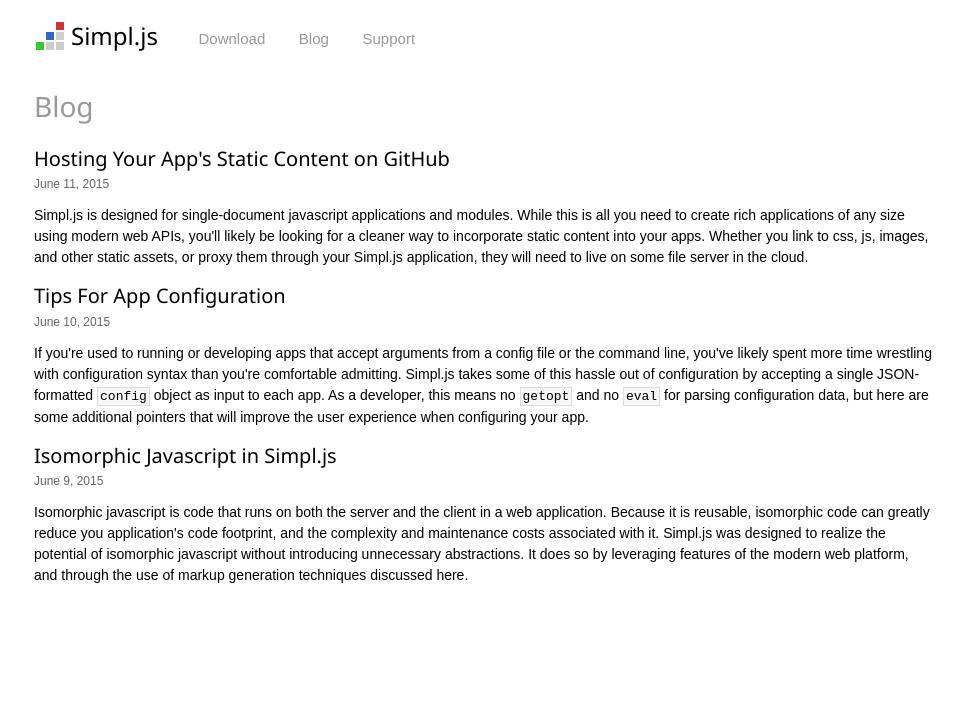
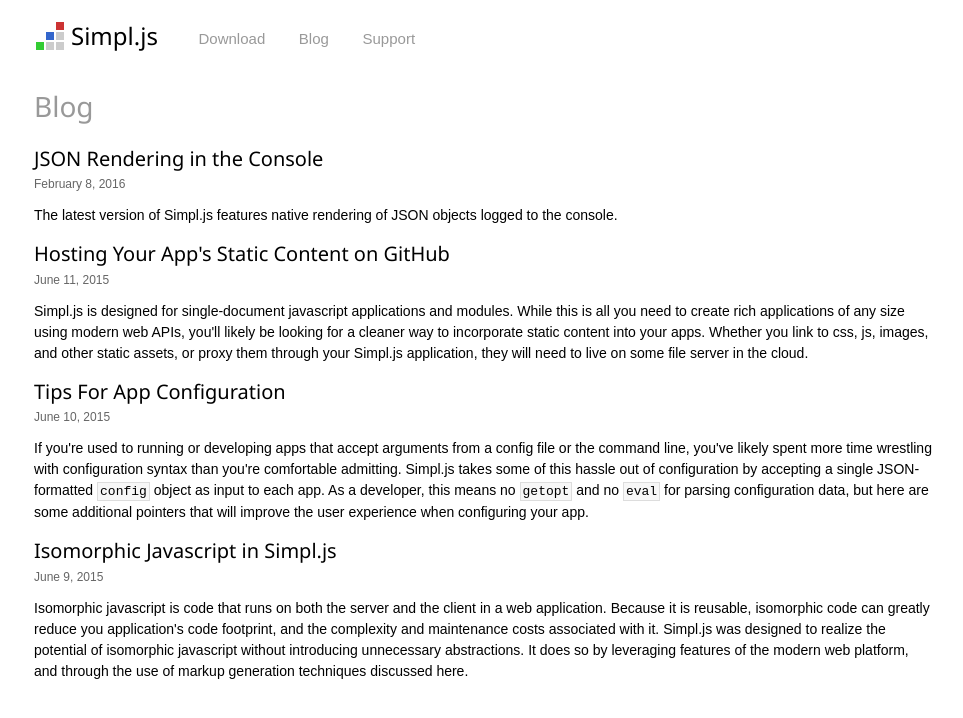
Before and after one commit to kganser/simpl.js, a Jekyll site: the page built from blog/index.html, in a window 1280 px wide. Shown: the top 718 px of the page, without its empty margins (156-1119 px from the left). Built offline with Jekyll 4.4.1, drawn with Linux system fonts in a browser that asks for light colours.

Commit message:
JSON rendering blog post

```diff
--- a/blog/index.html
+++ b/blog/index.html
@@ -4,6 +4,11 @@
 styles: [common.css, blog.css]
 ---
 <h1>Blog</h1>
+<a class="block" href="/blog/json-rendering-in-the-console">
+  <h2>JSON Rendering in the Console</h2>
+  <div class="byline">February 8, 2016</div>
+  <p>The latest version of Simpl.js features native rendering of JSON objects logged to the console.</p>
+</a>
 <a class="block" href="/blog/hosting-your-apps-static-content-on-github">
   <h2>Hosting Your App's Static Content on GitHub</h2>
   <div class="byline">June 11, 2015</div>
```
Also changed, not shown: blog/json-rendering-in-the-console.html (added, +12 -0 lines), img/console-jsonv-collapsed.png (added), img/console-jsonv-expanded.png (added).
